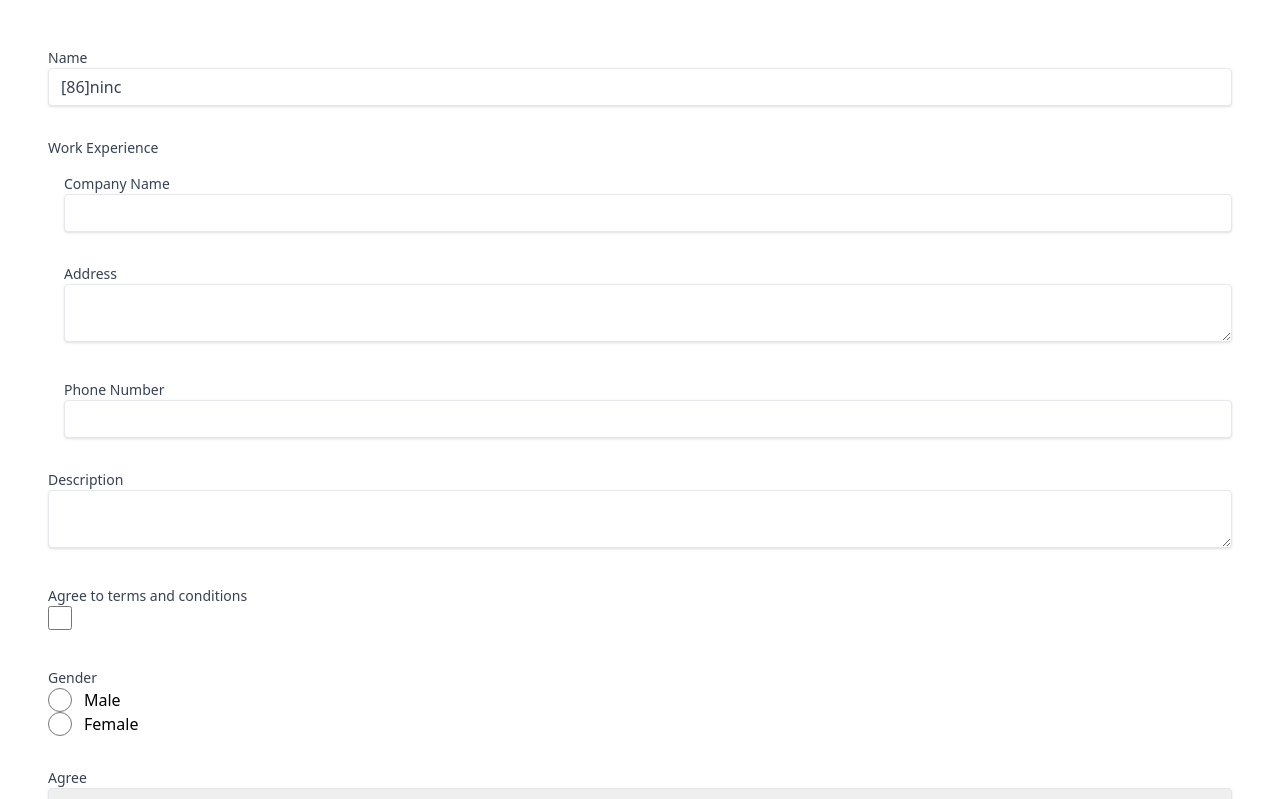
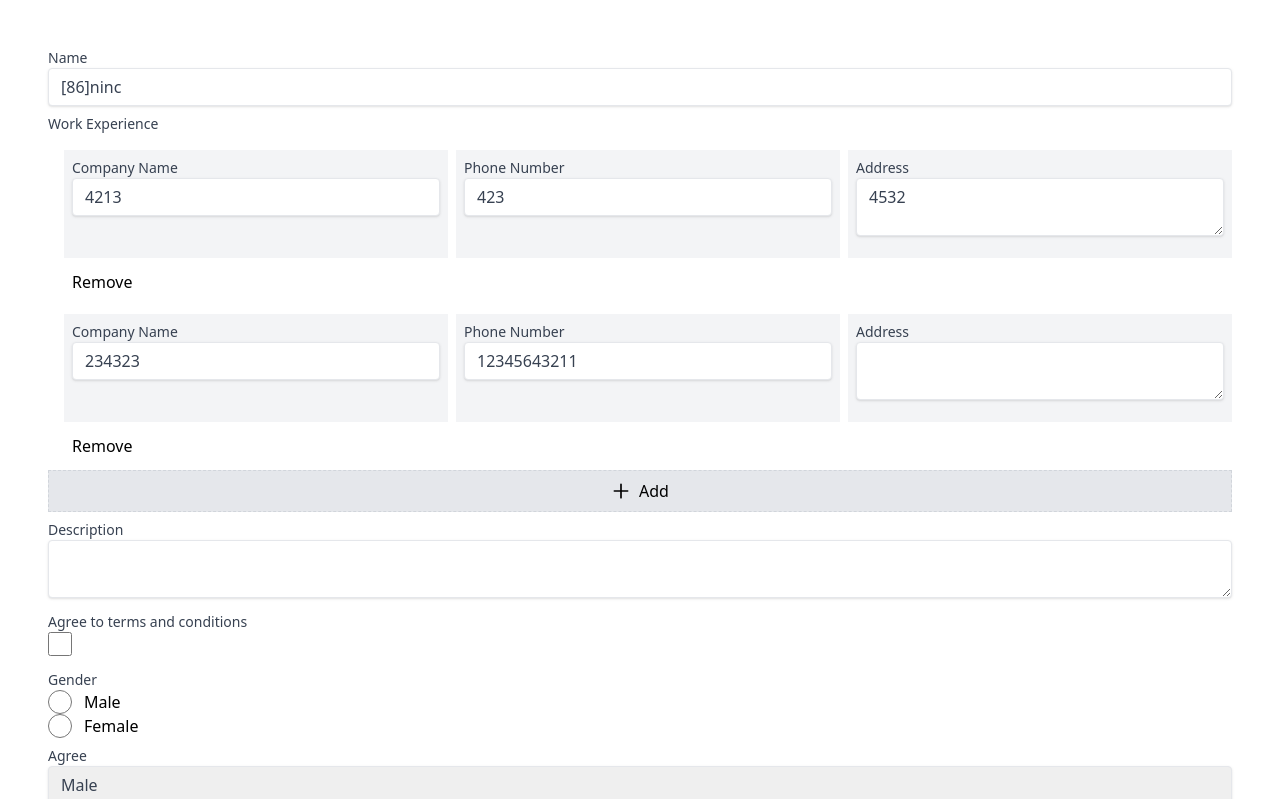
Before and after one commit to Restry/react-dynamic-form-with-chatgpt, a React (Create React App) app: page / in a window 1280 px wide. Shown: the top 799 px of the page. Built offline with nearby package versions, Linux system fonts and the light colour scheme.

Commit message:
feat: add dynamic form test

```diff
--- a/src/App.tsx
+++ b/src/App.tsx
@@ -21,14 +21,14 @@ const fields = [
         type: FieldType.Text,
       },
       {
+        name: "phoneNumber",
+        label: "Phone Number",
+        type: FieldType.Text,
+      },
+      {
         name: "address",
         label: "Address",
         type: FieldType.TextArea,
-      },
-      {
-        name: "phoneNumber",
-        label: "Phone Number",
-        type: FieldType.Text,
       },
     ],
   },
@@ -72,7 +72,7 @@ export default function App() {
         <div className="mt-10 md:col-span-2 md:mt-0">
           <DynamicForm
             fields={fields}
-            defaultValue={{ name: "ninc", workExperience: {} }}
+            defaultValue={{ name: "ninc", workExperience: [{"companyName":"4213","phoneNumber":"423","address":"4532"},{"companyName":"234323","phoneNumber":"12345643211","address":""}] }}
           />
         </div>
       </div>
--- a/src/Input.tsx
+++ b/src/Input.tsx
@@ -1,8 +1,5 @@
 import React, { memo, useMemo, useCallback } from "react";
 import { InputProps, FieldType } from "./Type.d";
-
-// const Input = ({ type, name, label, options, value, onChange }: InputProps) => {
-//   console.log(`[Input]:${name}`);
 
 const Input = ({ field, value, onChange, values }: InputProps) => {
   const { type, name, label, options } = field;
@@ -21,27 +18,58 @@ const Input = ({ field, value, onChange, values }: InputProps) => {
     if (!field.subFields) {
       return null;
     }
-    console.log(`[subField]:${name}`);
+    const subFieldsValue = value || [];
+    const addSubField = () => {
+      const newSubField = Object.fromEntries(field.subFields.map(subField => [subField.name, '']));
+
+      const newSubFieldsValue = [...subFieldsValue, newSubField];
+      onValueChange({ target: { value: newSubFieldsValue } });
+    }
+
+    const removeSubField = (subfieldIndex) => {
+      const newSubfields = subFieldsValue.filter((_, index) => index !== subfieldIndex);
+      onValueChange({ target: { value: newSubfields } });
+    };
 
     return (
-      <div className="mt-4 ml-4">
-        {field.subFields.map((subField) => (
-          <Input
-            key={subField.name}
-            field={subField}
-            value={value[subField.name]}
-            onChange={(e) =>
-              onValueChange(e, `${name}.${subField.name}`, subField)
-            }
-            values={value}
-          />
+      <div>
+        {subFieldsValue.map((subFieldValue: any, i: number) => (
+          <div key={`${name}-subField-${i}`} className="mt-4 ml-4 grid grid-cols-1 sm:grid-cols-2 md:grid-cols-3 gap-2">
+
+            {field.subFields.map((subField) => (
+              <div className="bg-gray-100 p-2"> <Input
+                key={`${name}-${subField.name}-${i}`}
+                field={subField}
+                value={subFieldValue[subField.name]}
+                onChange={(e) =>
+                  onValueChange(e, `${name}[${i}]${subField.name}`, subField)
+                }
+                values={subFieldValue}
+              />
+
+              </div>
+            ))}
+                <button onClick={() => removeSubField(i)} type="button" className="px-2 py-1 rounded-lg flex items-center">
+                  Remove
+                </button>
+          </div>
         ))}
+
+        <div className="border border-dashed border-gray-300 bg-gray-200 hover:bg-gray-300 py-1 mt-2 flex items-center justify-center">
+          <button onClick={addSubField} type="button" className=" px-2 py-1 rounded-lg flex items-center">
+            <svg className="w-5 h-5 mr-2" fill="none" stroke="currentColor" viewBox="0 0 24 24" xmlns="http://www.w3.org/2000/svg"><path stroke-linecap="round" stroke-linejoin="round" stroke-width="2" d="M12 4v16m8-8H4"></path></svg>
+            Add
+          </button>
+        </div>
+
+
       </div>
     );
-  }, [field.subFields, name, value]);
+  }, [field.subFields, name, onValueChange, onChange, value]);
+
 
   return (
-    <div className="mb-8">
+    <div className="mb-2">
       <label htmlFor={name} className="block text-sm font-medium text-gray-700">
         {label}
       </label>
@@ -71,7 +99,7 @@ const Input = ({ field, value, onChange, values }: InputProps) => {
           <div key={option.value} className="flex items-center">
             <input
               type="radio"
-              id={option.value}
+              id={name}
               name={name}
               value={option.value}
               disabled={disabled}
@@ -79,7 +107,7 @@ const Input = ({ field, value, onChange, values }: InputProps) => {
               onChange={onValueChange}
               className="form-radio h-6 w-6 text-indigo-600 transition duration-150 ease-in-out"
             />
-            <label htmlFor={option.value} className="ml-3">
+            <label htmlFor={option.value} id={option.value} className="ml-3">
               {option.label}
             </label>
           </div>
@@ -116,8 +144,5 @@ const Input = ({ field, value, onChange, values }: InputProps) => {
   );
 };
 export default memo(Input, (prev, next) => {
-  // console.log(
-  //   `[MEMO]:${next.field?.name} ${prev.value === next.value && !next.values.__tracker.includes(next.field?.name)}`
-  // );
   return prev.value === next.value && !next.values.__tracker.includes(next.field?.name);
 });
```
Also changed, not shown: 1 other file (tests, documents, lock files or other folders).
